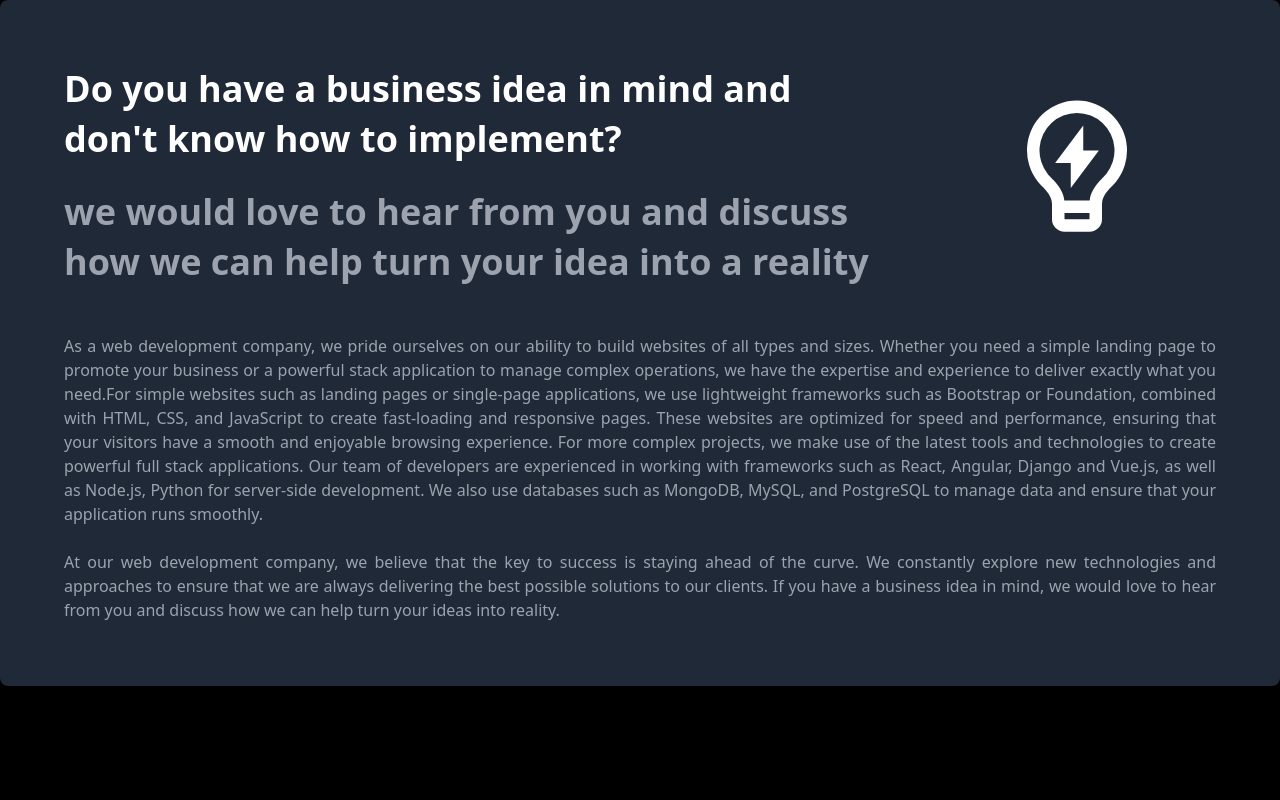
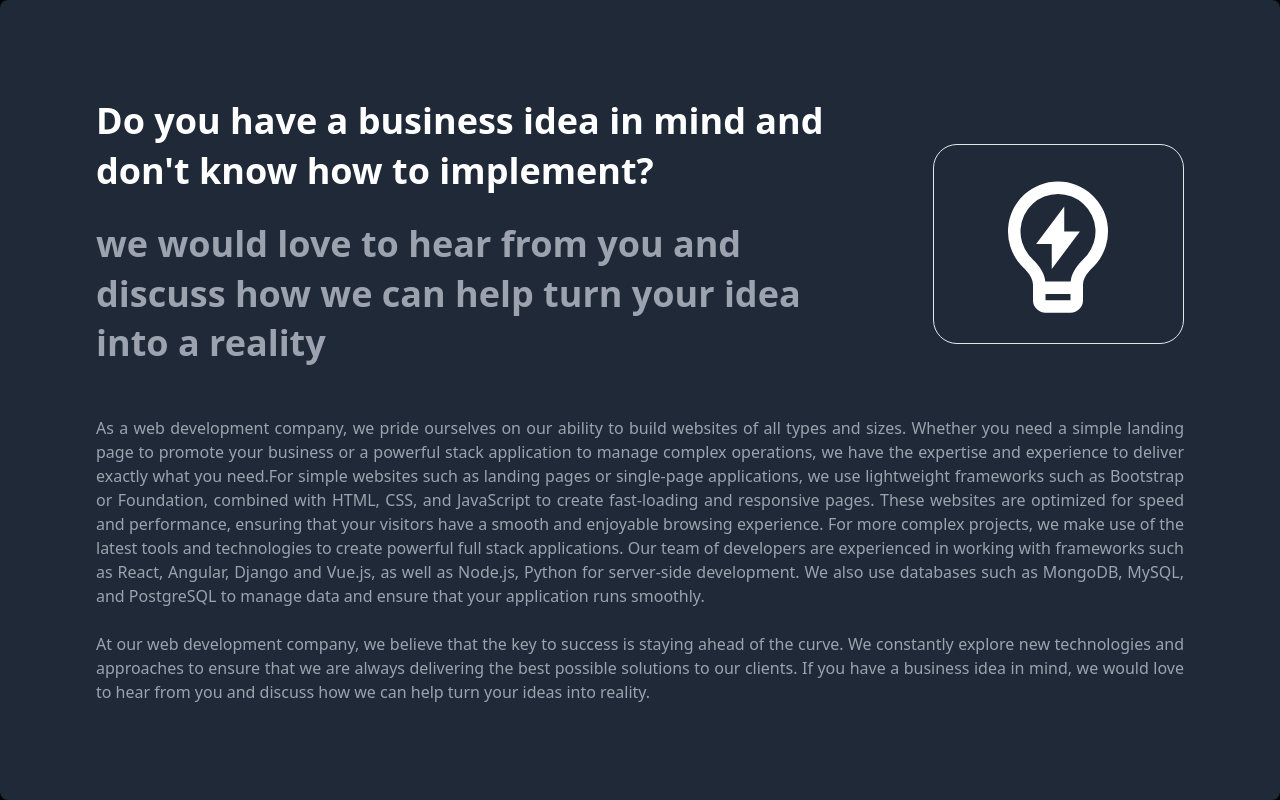
Before and after one commit to DevShara/ceytive-site, a Next.js app: page /components/About in a window 1280 px wide. Built offline with nearby package versions, Linux system fonts and the light colour scheme.

Commit message:
add animations to About

```diff
--- a/pages/components/About.js
+++ b/pages/components/About.js
@@ -1,17 +1,32 @@
-import React from 'react';
+import React, { useEffect } from 'react';
 import { RiLightbulbFlashLine } from "react-icons/ri";
-import { motion } from "framer-motion";
+import { useAnimate, useInView, motion } from "framer-motion"
+
+
 
 
 const About = () => {
+    const [scope, animate] = useAnimate()
+    const isInView = useInView(scope)
+
+    useEffect(() => {
+       if (isInView) {
+         animate(scope.current, { opacity: 0.5 })
+       }
+    }, [isInView])
+
     const item =  {
         visible: i => ({
                 opacity: 1,
+                style: {
+
+                },
 
 
                 transition: {
                   delay: i * 0.35,
                   duration: 0.5,
+
                 },
 
             }),
@@ -21,20 +36,25 @@ const About = () => {
       }
     return (
         <motion.div
-        className='container mx-auto bg-gray-800  p-16 rounded-lg '
+        className='container mx-auto bg-gray-800  p-24 rounded-lg '
         initial="hidden"
         animate="visible"
         variants={item}
         custom={3}
+        whileHover={{
+            scale: 1.05,
+            transition: { duration: 0.25 },
+          }}
+          whileTap={{ scale: 0.9 }}
         >
-           <div className='flex gap-11 align-middle '>
+           <div className='flex   gap-24  items-center '>
                 <div className=' w-3/4'>
                     <motion.h1
                         className=' text-4xl  leading-snug font-bold mb-6 text-white'
                         initial="hidden"
                         animate="visible"
                         variants={item}
-                        custom={3}
+                        custom={5}
                         >Do you have a business idea in mind and don't know how to implement?
                     </motion.h1>
 
@@ -43,10 +63,10 @@ const About = () => {
                     initial="hidden"
                         animate="visible"
                         variants={item}
-                        custom={4}
+                        custom={6}
                     >we would love to hear from you and discuss how we can help turn your idea into a reality</motion.h1>
                 </div>
-                <div className='w-1/4  p-6 '>
+                <div className='w-1/4  p-6 border   rounded-3xl'>
                     <RiLightbulbFlashLine className='text-white  mx-auto'   style={{fontSize:'150px'}} />
                 </div>
            </div>
@@ -55,7 +75,7 @@ const About = () => {
                 initial="hidden"
                 animate="visible"
                 variants={item}
-                custom={5}
+                custom={7}
 
                 >
             As a web development company, we pride ourselves on our ability to build websites of all types and sizes. Whether you need a simple landing page to promote your business or a powerful stack application to manage complex operations, we have the expertise and experience to deliver exactly what you need.For simple websites such as landing pages or single-page applications, we use lightweight frameworks such as Bootstrap or Foundation, combined with HTML, CSS, and JavaScript to create fast-loading and responsive pages. These websites are optimized for speed and performance, ensuring that your visitors have a smooth and enjoyable browsing experience.
```
